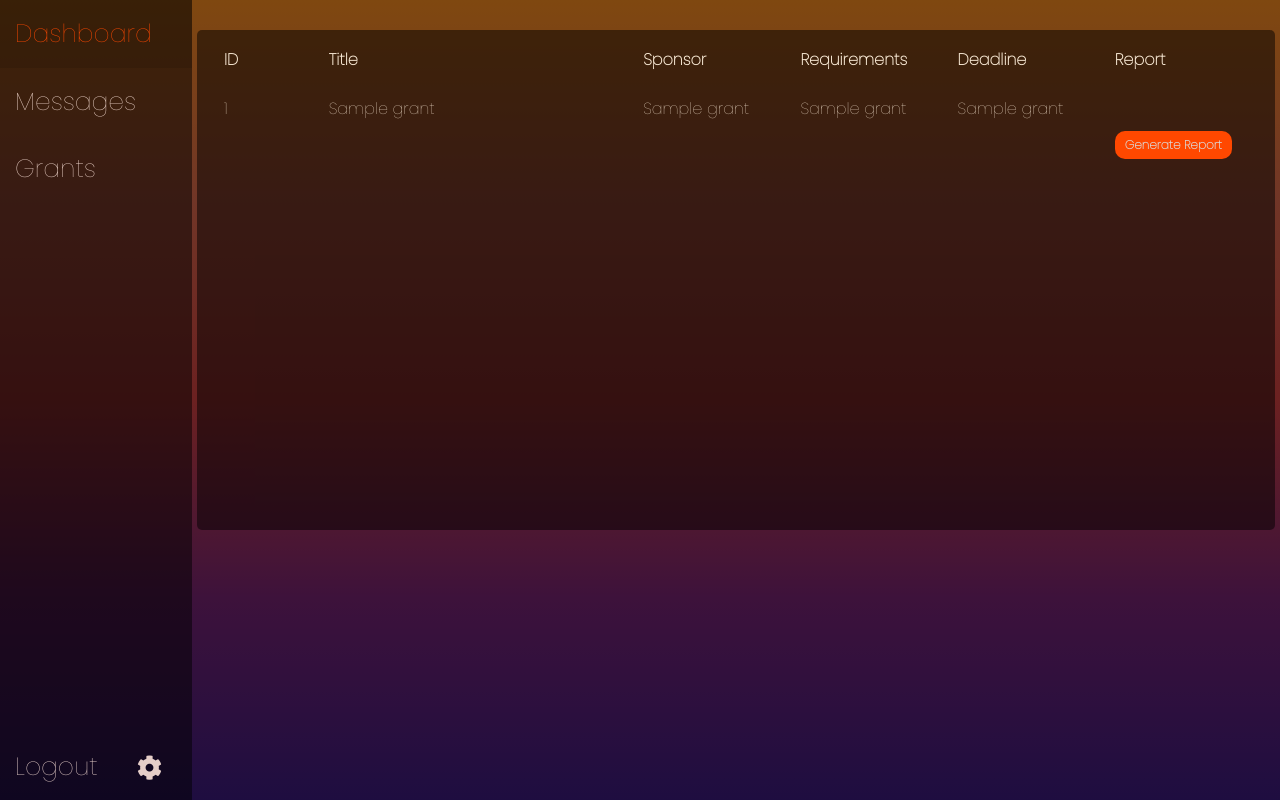
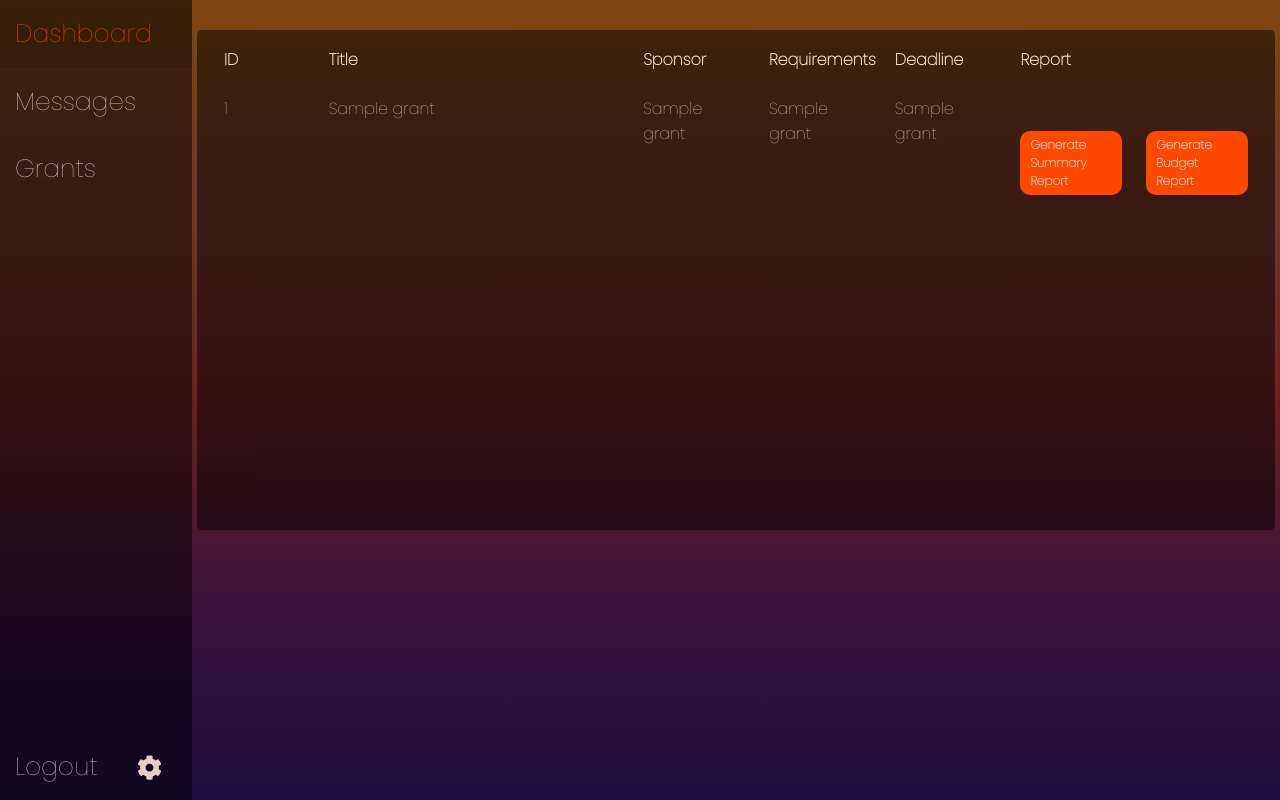
Before and after one commit to CSC400-GMS/gms, a Flask app: template gms/templates/admingrants.html in a window 1280 px wide. Run offline with Flask 2, Linux system fonts and the light colour scheme; the template is opened without the code that fills it: most values are stand-ins (such as "Sample title", 1, 10 or a date in 2020); some libraries are stand-ins or nearby versions.

Commit message:
added budget report, pdf style

```diff
--- a/gms/routes.py
+++ b/gms/routes.py
@@ -478,73 +478,142 @@ def review_submit():
     return redirect(url_for('dashboard'))
 
 #generates report for a grant
-@app.route('/grant_report/<grant_id>', methods=['GET'])
-def grant_report(grant_id):
+@app.route('/grant_report/<r_type>/<grant_id>', methods=['GET'])
+def grant_report(r_type, grant_id):
 
-    #get information about the grant from db
-    grantInfo = join('*', 'proposals', 'grants', 'grant_id', 'id')
+    if r_type == 'Summary':
+        #get information about the grant from db
+        grantInfo = join('*', 'proposals', 'grants', 'grant_id', 'id')
 
-    accepted = []
-    denied = []
-    pending = []
+        accepted = []
+        denied = []
+        pending = []
 
-    award = 0
+        award = 0
 
-    for grant in grantInfo:
-        if (grant[7] == int(grant_id)):
-            #determine status
-            if grant[10] == 1:
-                accepted.append(grant)
-                award += grant[6]
-            elif grant[10] == 0:
-                denied.append(grant)
-            else:
-                pending.append(grant)
+        for grant in grantInfo:
+            if (grant[7] == int(grant_id)):
+                #determine status
+                if grant[10] == 1:
+                    accepted.append(grant)
+                    award += grant[6]
+                elif grant[10] == 0:
+                    denied.append(grant)
+                else:
+                    pending.append(grant)
 
-    title = grantInfo[(int(grant_id) - 1)][15]
+        title = grantInfo[(int(grant_id) - 1)][15]
 
-    pdfstring = '<h1>'+title+'</h1><br>' + \
-        '<h3>Accepted - ' + str(len(accepted)) + ', Denied - ' + str(len(denied)) + ', Pending - ' + str(len(pending)) + '</h3><br>' + \
-        '<h3>Accepted Proposals</h3><br>'
+        pdfstring = '<h1>'+title+" - "+r_type+' Report</h1><br>' + \
+            '<h3>Accepted - ' + str(len(accepted)) + ', Denied - ' + str(len(denied)) + ', Pending - ' + str(len(pending)) + '</h3><br>' + \
+            '<h3>Awarded Funding - ' + str(award) + '</h3>' + \
+            '<h3>Accepted Proposals</h3><br>'
 
-    if len(accepted) == 0:
-        pdfstring += "<p>No proposals accepted at this time</p>"
-    else:
-        pdfstring += "<table><tr><th>Name</th><th>Proposal Title</th><th>Awarded Funding</th><th>Reviewer</th></tr>"
-        for a in accepted:
-            pdfstring += "<tr><td>"+a[12]+"</td><td>"+a[1]+"</td><td>"+str(a[6])+'</td><td>'+a[13]+"</td></tr>"
-        pdfstring += "</table>"
+        if len(accepted) == 0:
+            pdfstring += "<p>No proposals accepted at this time</p>"
+        else:
+            pdfstring += "<table><tr><th>Name</th><th>Proposal Title</th><th>Awarded Funding</th><th>Reviewer</th></tr>"
+            for a in accepted:
+                pdfstring += "<tr><td>"+a[12]+"</td><td>"+a[1]+"</td><td>"+str(a[6])+'</td><td>'+a[13]+"</td></tr>"
+            pdfstring += "</table>"
 
-    pdfstring += '<h3>Denied Proposals</h3>'
+        pdfstring += '<h3>Denied Proposals</h3>'
 
-    if len(denied) == 0:
-        pdfstring += "No proposals denied at this time"
-    else:
-        pdfstring += "<table><tr><th>Name</th><th>Proposal Title</th><th>Funding</th><th>Reviewer</th></tr>"
-        for d in denied:
-            pdfstring += "<tr><td>"+d[12]+"</td><td>"+d[1]+"</td><td>"+str(d[6])+'</td><td>'+d[13]+"</td></tr>"
-        pdfstring += "</table>"
+        if len(denied) == 0:
+            pdfstring += "No proposals denied at this time"
+        else:
+            pdfstring += "<table><tr><th>Name</th><th>Proposal Title</th><th>Funding</th><th>Reviewer</th></tr>"
+            for d in denied:
+                pdfstring += "<tr><td>"+d[12]+"</td><td>"+d[1]+"</td><td>"+str(d[6])+'</td><td>'+d[13]+"</td></tr>"
+            pdfstring += "</table>"
 
-    pdfstring += '<h3>Pending Proposals</h3>'
+        pdfstring += '<h3>Pending Proposals</h3>'
 
-    if len(pending) == 0:
-        pdfstring += "No proposals pending at this time"
-    else:
-        pdfstring += "<table><tr><th>Name</th><th>Proposal Title</th><th>Funding</th><th>Reviewer</th></tr>"
-        for p in pending:
-            if p[13]:
-                pdfstring += "<tr><td>"+p[12]+"</td><td>"+p[1]+"</td><td>"+str(p[6])+'</td><td>'+p[13]+"</td></tr>"
-            else:
-                pdfstring += "<tr><td>"+p[12]+"</td><td>"+p[1]+"</td><td>"+str(p[6])+'</td><td>No Reviewer Assigned</td></tr>'
-        pdfstring += "</table>"
+        if len(pending) == 0:
+            pdfstring += "No proposals pending at this time"
+        else:
+            pdfstring += "<table><tr><th>Name</th><th>Proposal Title</th><th>Funding</th><th>Reviewer</th></tr>"
+            for p in pending:
+                if p[13]:
+                    pdfstring += "<tr><td>"+p[12]+"</td><td>"+p[1]+"</td><td>"+str(p[6])+'</td><td>'+p[13]+"</td></tr>"
+                else:
+                    pdfstring += "<tr><td>"+p[12]+"</td><td>"+p[1]+"</td><td>"+str(p[6])+'</td><td>No Reviewer Assigned</td></tr>'
+            pdfstring += "</table>"
 
-    #cant figure out to how download this, will fix later
-    conf = pdfkit.configuration(wkhtmltopdf='/usr/bin/wkhtmltopdf')
-    pdfkit.from_string(pdfstring, "gms/static/grant_reports/"+str(grant_id)+".pdf", configuration=conf)
+        #cant figure out to how download this, will fix later
+        conf = pdfkit.configuration(wkhtmltopdf='/usr/bin/wkhtmltopdf')
+        css = 'gms/static/styles/pdf.css'
+        pdfkit.from_string(pdfstring, "gms/static/grant_reports/"+str(grant_id)+".pdf", configuration=conf, css=css)
 
-    f = grant_id + '.pdf'
-    path = os.path.join('static/grant_reports/')
-    return send_file(path + f)
+        f = grant_id + '.pdf'
+        path = os.path.join('static/grant_reports/')
+        return send_file(path + f)
+
+    elif r_type == 'Budget':
+        #get information about the grant from db
+        title = select_where('title', 'grants', 'id', grant_id)
+        budget = join('*', 'proposals', 'budget', 'id', 'proposal_id')
+
+        print(budget)
+
+        accepted = []
+        denied = []
+        pending = []
+
+        award = 0
+
+        for b in budget:
+            if (b[7] == int(grant_id)):
+                #determine status
+                if b[10] == 1:
+                    accepted.append(b)
+                    award += b[6]
+                elif b[10] == 0:
+                    denied.append(b)
+                else:
+                    pending.append(b)
+
+        pdfstring = '<h1>'+title[0][0]+" - "+r_type+' Report</h1><br>' + \
+            '<h3>Accepted Items - ' + str(len(accepted)) + ', Denied Items - ' + str(len(denied)) + ', Pending Items - ' + str(len(pending)) + '</h3><br>' + \
+            '<h3>Awarded Funding - ' + str(award) + '</h3>' + \
+            '<h3>Accepted Proposal Budgets</h3><br>'
+
+        if len(accepted) == 0:
+            pdfstring += "<p>No proposals accepted at this time</p>"
+        else:
+            pdfstring += "<table><tr><th>Name</th><th>Proposal Title</th><th>Budget Item Name</th><th>Cost</th><th>Justification</th></tr>"
+            for a in accepted:
+                pdfstring += "<tr><td>"+a[12]+"</td><td>"+a[1]+"</td><td>"+str(a[15])+'</td><td>'+str(a[16])+"</td><td>"+a[17]+"</tr>"
+            pdfstring += "</table>"
+
+        pdfstring += '<h3>Denied Proposal Budgets</h3>'
+
+        if len(denied) == 0:
+            pdfstring += "No proposals denied at this time"
+        else:
+            pdfstring += "<table><tr><th>Name</th><th>Proposal Title</th><th>Budget Item Name</th><th>Cost</th><th>Justification</th></tr>"
+            for d in denied:
+                pdfstring += "<tr><td>"+d[12]+"</td><td>"+d[1]+"</td><td>"+str(d[15])+'</td><td>'+str(d[16])+"</td><td>"+d[17]+"</tr>"
+            pdfstring += "</table>"
+
+        pdfstring += '<h3>Pending Proposal Budgets</h3>'
+
+        if len(pending) == 0:
+            pdfstring += "No proposals pending at this time"
+        else:
+            pdfstring += "<table style='border: 1px solid black;'><tr><th>Name</th><th>Proposal Title</th><th>Budget Item Name</th><th>Cost</th><th>Justification</th></tr>"
+            for p in pending:
+                pdfstring += "<tr><td>"+p[12]+"</td><td>"+p[1]+"</td><td>"+str(p[15])+'</td><td>'+str(p[16])+"</td><td>"+p[17]+"</tr>"
+            pdfstring += "</table>"
+
+        #cant figure out to how download this, will fix later
+        conf = pdfkit.configuration(wkhtmltopdf='/usr/bin/wkhtmltopdf')
+        css = 'gms/static/styles/pdf.css'
+        pdfkit.from_string(pdfstring, "gms/static/grant_reports/"+str(grant_id)+".pdf", configuration=conf, css=css)
+
+        f = grant_id + '.pdf'
+        path = os.path.join('static/grant_reports/')
+        return send_file(path + f)
 
 #logs user out
 @app.route('/logout')
--- a/gms/templates/admingrants.html
+++ b/gms/templates/admingrants.html
@@ -37,7 +37,8 @@
                <td>{{ grant[2] }}</td>
                <td>{{ grant[4] }}</td>
                <td>{{ grant[6] }}</td>
-               <td><a type="submit" id="btn" href="{{ url_for('grant_report', grant_id=grant[0]) }}">Generate Report</a></td>
+               <td><a type="submit" id="btn" href="{{ url_for('grant_report', r_type='Summary', grant_id=grant[0]) }}">Generate Summary Report</a></td>
+               <td><a type="submit" id="btn" href="{{ url_for('grant_report', r_type='Budget', grant_id=grant[0]) }}">Generate Budget Report</a></td>
            </tr>
 	        {% endfor %}
          </tbody>
```
Also changed, not shown: gms/static/styles/pdf.css (added, +9 -0 lines).
